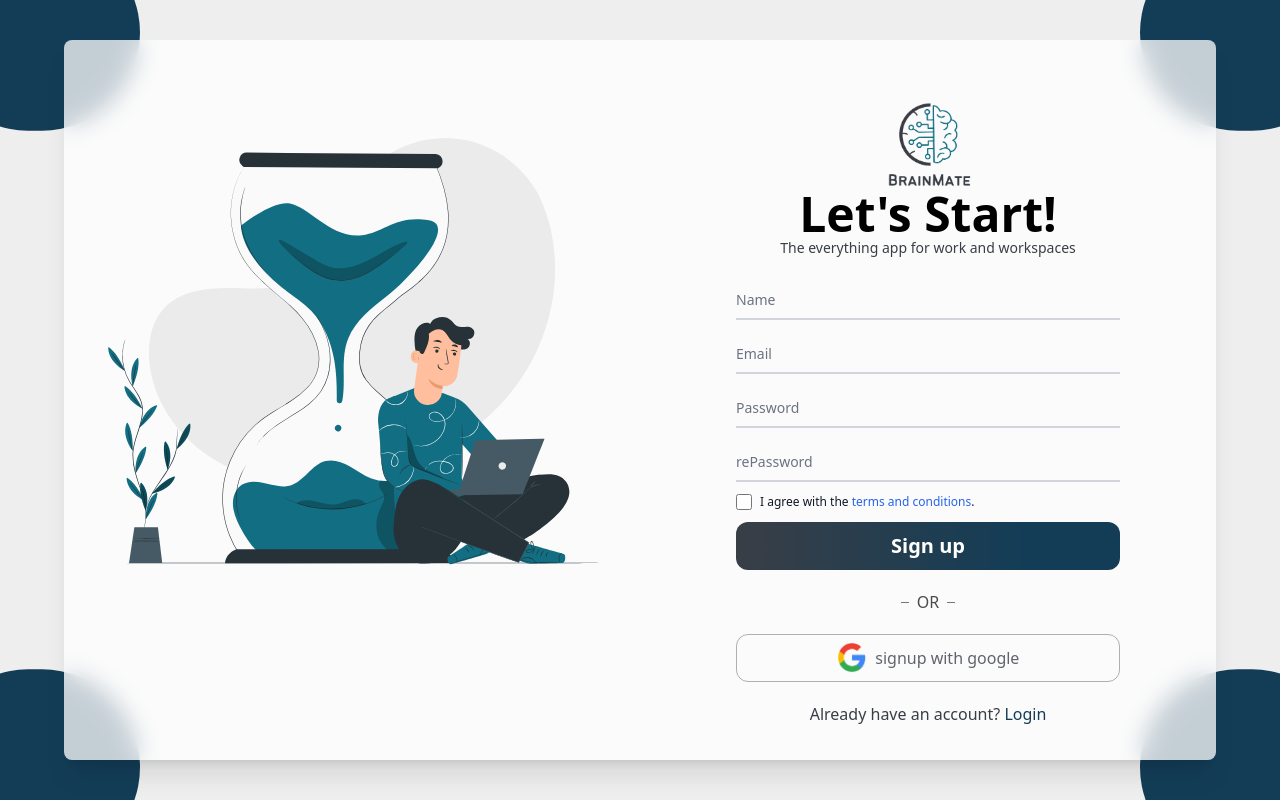
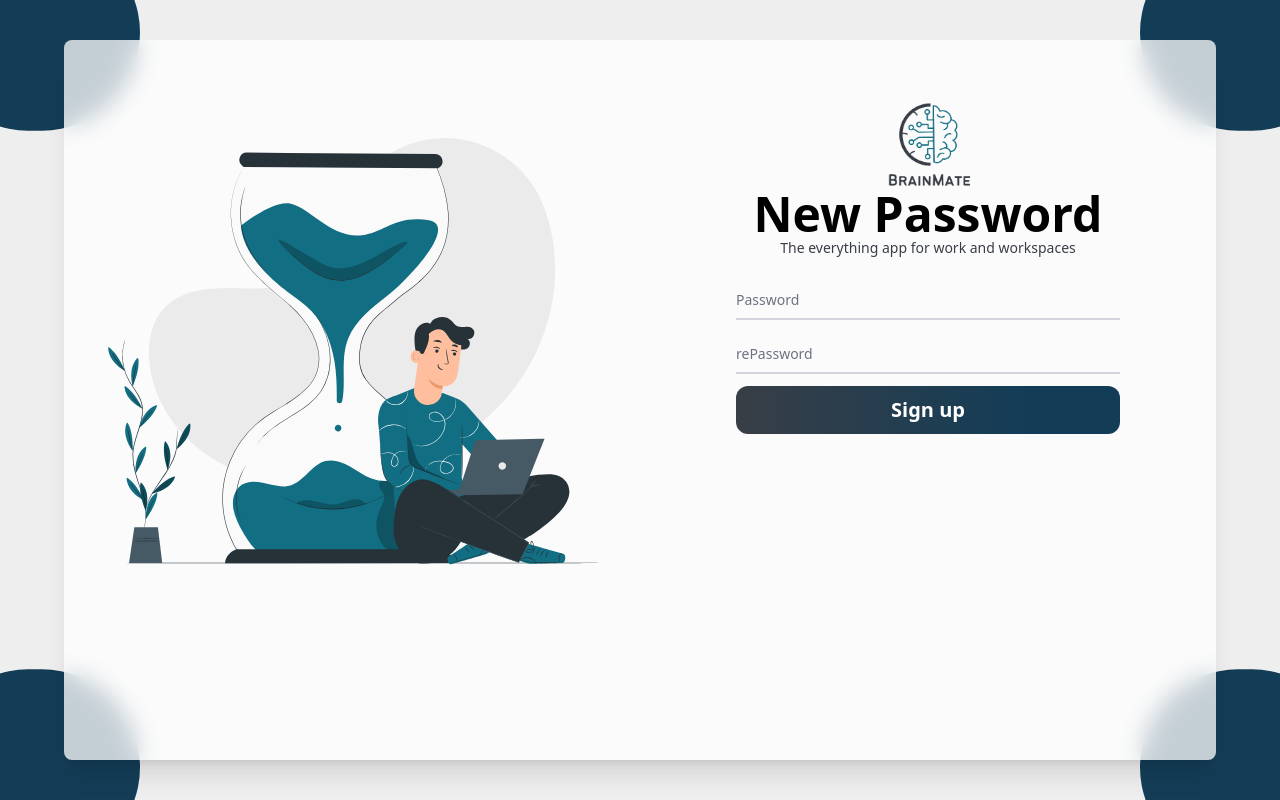
Before and after one commit to YoussefShafiq/GP, a React (Vite) app: page /resetpassword in a window 1280 px wide. Built offline with nearby package versions, Linux system fonts and the light colour scheme.

Commit message:
Signed-off-by: Youssef Shafek <youssefmsa616@gmail.com>

```diff
--- a/src/components/ResetPassword/ResetPassword.jsx
+++ b/src/components/ResetPassword/ResetPassword.jsx
@@ -29,25 +29,16 @@
         }
     }
     let validationSchema = object({
-        name: string()
-            .matches(/^[a-zA-Z\s]+$/, "Full name can only contain letters and spaces")
-            .trim()
-            .min(3, "Full name must be at least 3 characters long")
-            .test(
-                "is-full-name",
-                "Full name must include at least three words",
-                (value) => value && value.trim().split(/\s+/).length >= 3
-            )
-            .required("Full name is required"),
-        email: string().email('invalid mail').required('email is required'),
         password: string().min(6, 'password must be at least 6 length').required('password is required'),
         password_confirmation: string().oneOf([ref('password')], "repassword doesn't match password").required('repassword is required')
     })
 
+    const params = new URLSearchParams(window.location.search);
+
     let formik = useFormik({
         initialValues: {
-            token: '',
-            email: '',
+            token: params.get('token') || '',
+            email: params.get('email') || '',
             password: '',
             password_confirmation: ''
         }, validationSchema, onSubmit: signup
@@ -69,27 +60,9 @@
                     <div className="w-full p-5 overflow-y-scroll lg:w-1/2 flex flex-col items-center " style={{ scrollbarWidth: "none" }}>
                         <div className='w-1/4 lg:w-1/6 pt-10 dark:hidden' ><img src={logo} className='w-full max-w-full object-contain' alt="BrainMate" /></div>
                         <div className='w-1/4 lg:w-1/6 pt-10 hidden dark:block' ><img src={darklogo} className='w-full max-w-full object-contain' alt="BrainMate" /></div>
-                        <h1 className='text-5xl font-bold text-center' >Let's Start!</h1>
+                        <h1 className='text-5xl font-bold text-center' >New Password</h1>
                         <h2 className='text-primary dark:text-base dark:opacity-80 dark:text-sm text-sm' >The everything app for work and workspaces</h2>
                         <form onSubmit={formik.handleSubmit} className="w-full max-w-sm space-y-3 my-5">
-                            <div className="relative z-0 w-full group">
-                                <input type="text" name="name" id="name" onChange={formik.handleChange} onBlur={formik.handleBlur} className="block py-2.5 px-0 w-full text-sm text-primary bg-transparent border-0 border-b-2 border-gray-300 appearance-none dark:text-white dark:border-gray-600 dark:focus:border-sky-500 focus:outline-none focus:ring-0 focus:border-darkTeal peer" placeholder=" " />
-                                <label htmlFor="name" className="peer-focus:font-medium absolute text-sm text-gray-500 dark:text-gray-400 duration-300 transform -translate-y-6 scale-75 top-3 -z-10 origin-[0] peer-focus:start-0 rtl:peer-focus:translate-x-1/4 rtl:peer-focus:left-auto peer-focus:text-darkTeal peer-focus:dark:text-darkTeal peer-placeholder-shown:scale-100 peer-placeholder-shown:translate-y-0 peer-focus:scale-75 peer-focus:-translate-y-6">Name</label>
-                                {formik.errors.name && formik.touched.name &&
-                                    <div className=" text-sm text-red-800 rounded-lg bg-transparent dark:text-red-600 " role="alert">
-                                        {formik.errors.name}
-                                    </div>
-                                }
-                            </div>
-                            <div className="relative z-0 w-full group">
-                                <input type="email" name="email" id="email" onChange={formik.handleChange} onBlur={formik.handleBlur} className="block py-2.5 px-0 w-full text-sm text-primary bg-transparent border-0 border-b-2 border-gray-300 appearance-none dark:text-white dark:border-gray-600 dark:focus:border-sky-500 focus:outline-none focus:ring-0 focus:border-darkTeal peer" placeholder=" " />
-                                <label htmlFor="email" className="peer-focus:font-medium absolute text-sm text-gray-500 dark:text-gray-400 duration-300 transform -translate-y-6 scale-75 top-3 -z-10 origin-[0] peer-focus:start-0 rtl:peer-focus:translate-x-1/4 rtl:peer-focus:left-auto peer-focus:text-darkTeal peer-focus:dark:text-darkTeal peer-placeholder-shown:scale-100 peer-placeholder-shown:translate-y-0 peer-focus:scale-75 peer-focus:-translate-y-6">Email</label>
-                                {formik.errors.email && formik.touched.email &&
-                                    <div className=" text-sm text-red-800 rounded-lg bg-transparent dark:text-red-600 " role="alert">
-                                        {formik.errors.email}
-                                    </div>
-                                }
-                            </div>
                             <div className="relative z-0 w-full group">
                                 <input type="password" name="password" id="password" onChange={formik.handleChange} onBlur={formik.handleBlur} className="block py-2.5 px-0 w-full text-sm text-primary bg-transparent border-0 border-b-2 border-gray-300 appearance-none dark:text-white dark:border-gray-600 dark:focus:border-sky-500 focus:outline-none focus:ring-0 focus:border-darkTeal peer" placeholder=" " />
                                 <label htmlFor="password" className="peer-focus:font-medium absolute text-sm text-gray-500 dark:text-gray-400 duration-300 transform -translate-y-6 scale-75 top-3 -z-10 origin-[0] peer-focus:start-0 rtl:peer-focus:translate-x-1/4 rtl:peer-focus:left-auto peer-focus:text-darkTeal peer-focus:dark:text-darkTeal peer-placeholder-shown:scale-100 peer-placeholder-shown:translate-y-0 peer-focus:scale-75 peer-focus:-translate-y-6">Password</label>
@@ -108,10 +81,6 @@
                                     </div>
                                 }
                             </div>
-                            <div className="flex items-center">
-                                <input id="link-checkbox" type="checkbox" defaultValue className="w-4 h-4 text-blue-600 bg-gray-100 border-gray-300 rounded  dark:ring-offset-gray-800 dark:bg-gray-700 dark:border-gray-600" />
-                                <label htmlFor="link-checkbox" className="ms-2 text-xs font-medium text-gray-900 dark:text-gray-300">I agree with the <a href="#" className="text-blue-600 dark:text-blue-500 hover:underline">terms and conditions</a>.</label>
-                            </div>
                             {error && <div className='bg-red-50 dark:bg-[#e33a3a1a] text-red-800 dark:text-red-600 text-center py-3 mb-2'>
                                 {error.email}
                             </div>}
@@ -125,22 +94,9 @@
                                 Sign up
                             </button>
                         </form>
-
-                        <div className='relative opacity-70 '>
-                            <p className='before:content-[""] before:absolute before:h-[1px] before:w-2 before:bg-primary before:-left-2 before:top-1/2 before:-translate-x-full after:content-[""] after:absolute after:h-[1px] after:w-2 after:bg-primary after:-right-2 after:top-1/2 after:translate-x-full '>OR</p>
-                        </div>
-                        <div className='w-full max-w-sm my-5'>
-                            <button className='w-full h-12 rounded-xl text-primary dark:text-gray-500 text-opacity-80 border border-solid border-primary border-opacity-40 flex justify-center items-center space-x-3 ' > <img className='h-2/3 me-2' src={googleLogo} alt="google login" /> signup with google</button>
-                        </div>
-                        <div className='text-primary pb-5 dark:text-gray-500 ' >Already have an account? <NavLink to={'/login'} className='text-darkTeal'>Login</NavLink></div>
-
                     </div>
                 </div>
             </div>
-
-
-
-
         </div>
     </>
 }
```
